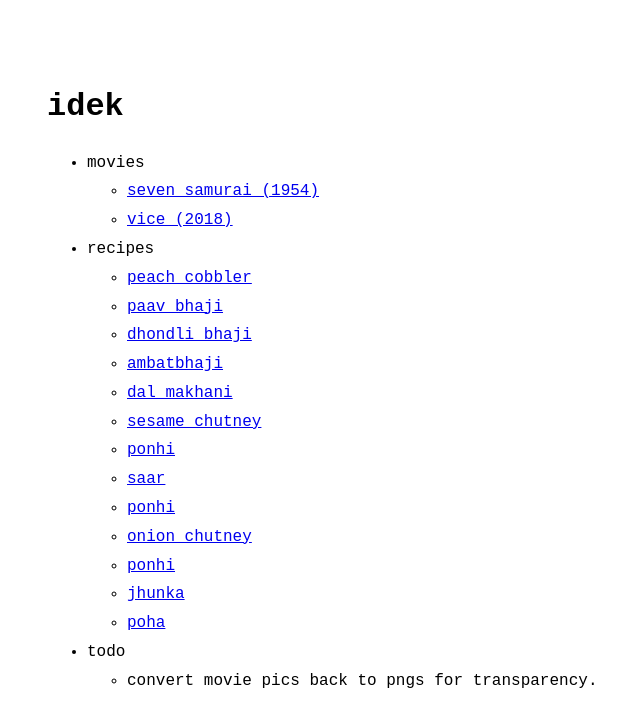
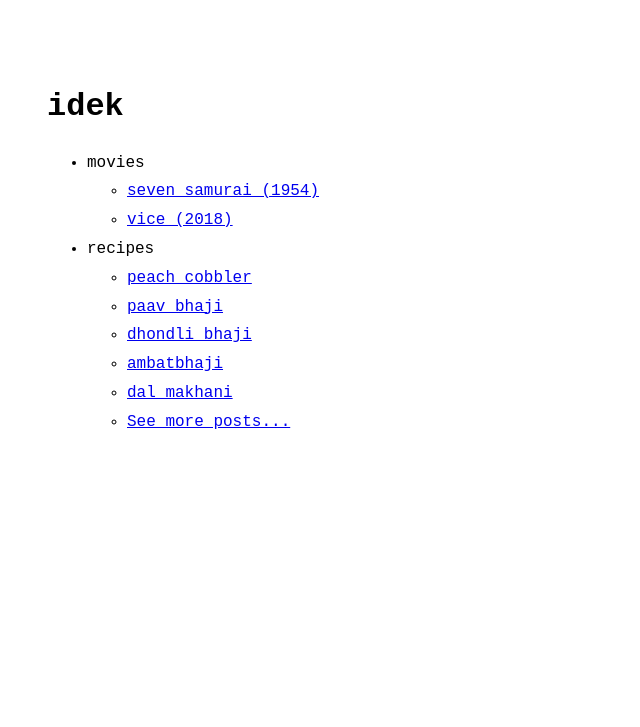
Before and after one commit to abadari3/abadari3.github.io, a Jekyll site: the page built from index.markdown, in a window 1280 px wide. Shown: the top 727 px of the page, without its empty margins (273-913 px from the left). Built offline with Jekyll 4.4.1, drawn with Linux system fonts in a browser that asks for light colours.

Commit message:
fix menu

```diff
--- a/_data/menu.yml
+++ b/_data/menu.yml
@@ -10,13 +10,11 @@
   - title: recipes
     post_list:
       category: recipe
-      show_more: false
+      limit: 5
+      show_more: true
       show_more_text: See more posts...
       show_more_url: recipe-archive.html
 
-  - title: todo
-    entries:
-      - title: convert movie pics back to pngs for transparency.
 
   # - title: other
   #   entries:
```
Also changed, not shown: 1 other file.
